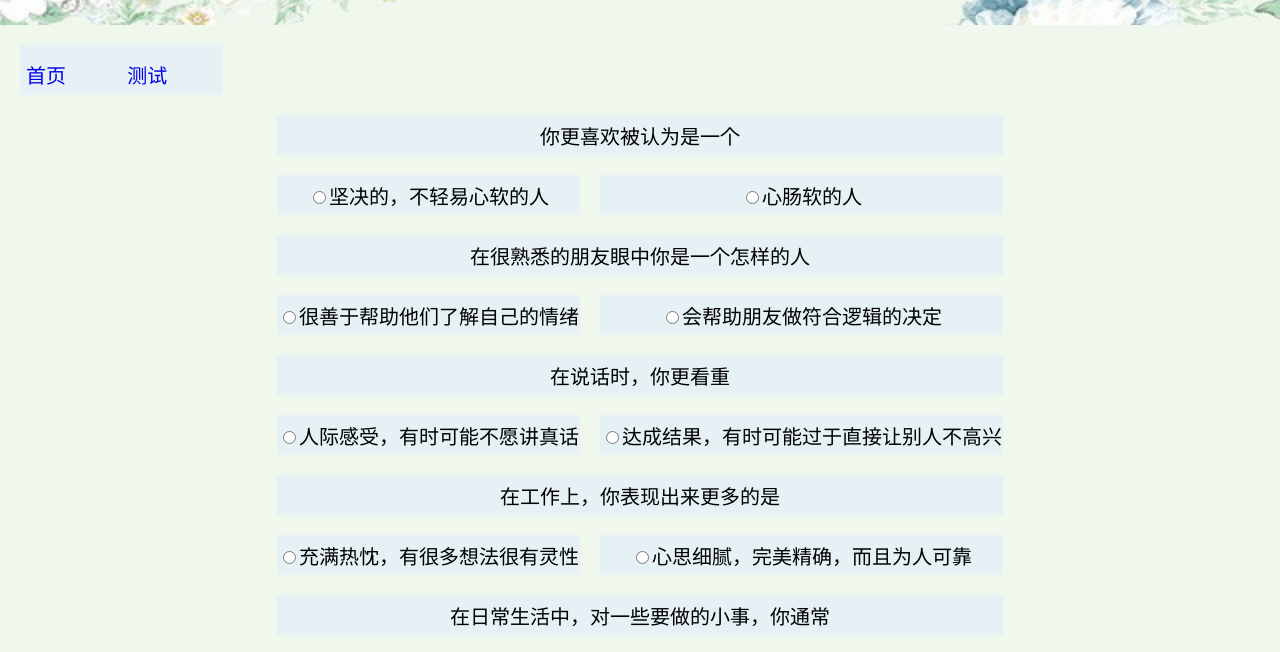
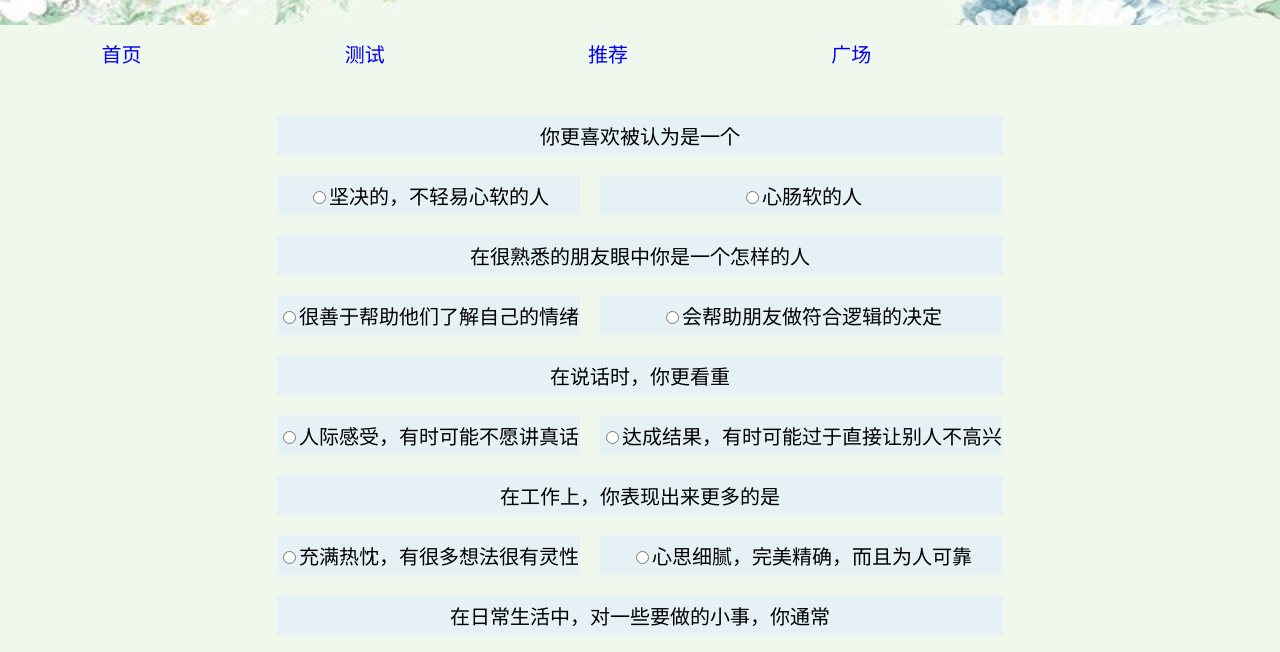
Before and after one commit to zuopinji/zuopinji.github.io, a plain HTML site: page test.html in a window 1280 px wide. Shown: the part 125-777 px from the top of the page. Drawn offline with Linux system fonts and the light colour scheme.

Commit message:
Update test.html

```diff
--- a/test.html
+++ b/test.html
@@ -58,12 +58,11 @@
 <div class="title">
 	<div class="inside">Forest & Island</div>
 </div>
-<div class="top"> <div class="top-left">
-    <table align="center"><tr><td>
-  <a href="welcome.html">首页</a>&nbsp;&nbsp;&nbsp;&nbsp;&nbsp;&nbsp;&nbsp;&nbsp;&nbsp;&nbsp;
-  <a href="test.html">测试</a>&nbsp;&nbsp;&nbsp;&nbsp;&nbsp;&nbsp;&nbsp;&nbsp;&nbsp;
-  <a href="recommend.html">推荐</a>&nbsp;&nbsp;&nbsp;&nbsp;&nbsp;&nbsp;&nbsp;&nbsp;&nbsp;
-	    <a href="index.html">广场</a></td></tr></table></div></div>
+<div class="top">  <div class="top-left"><a href="welcome.html">首页</a></div>
+	<div class="top-left"><a href="#">测试</a></div>
+	<div class="top-left"><a href="recommend.html">推荐</a></div>
+	<div class="top-left"><a href="index.html">广场</a></div>
+	</div>
     <form>
     <table  align="center" border="0">
 		<tr>
```
